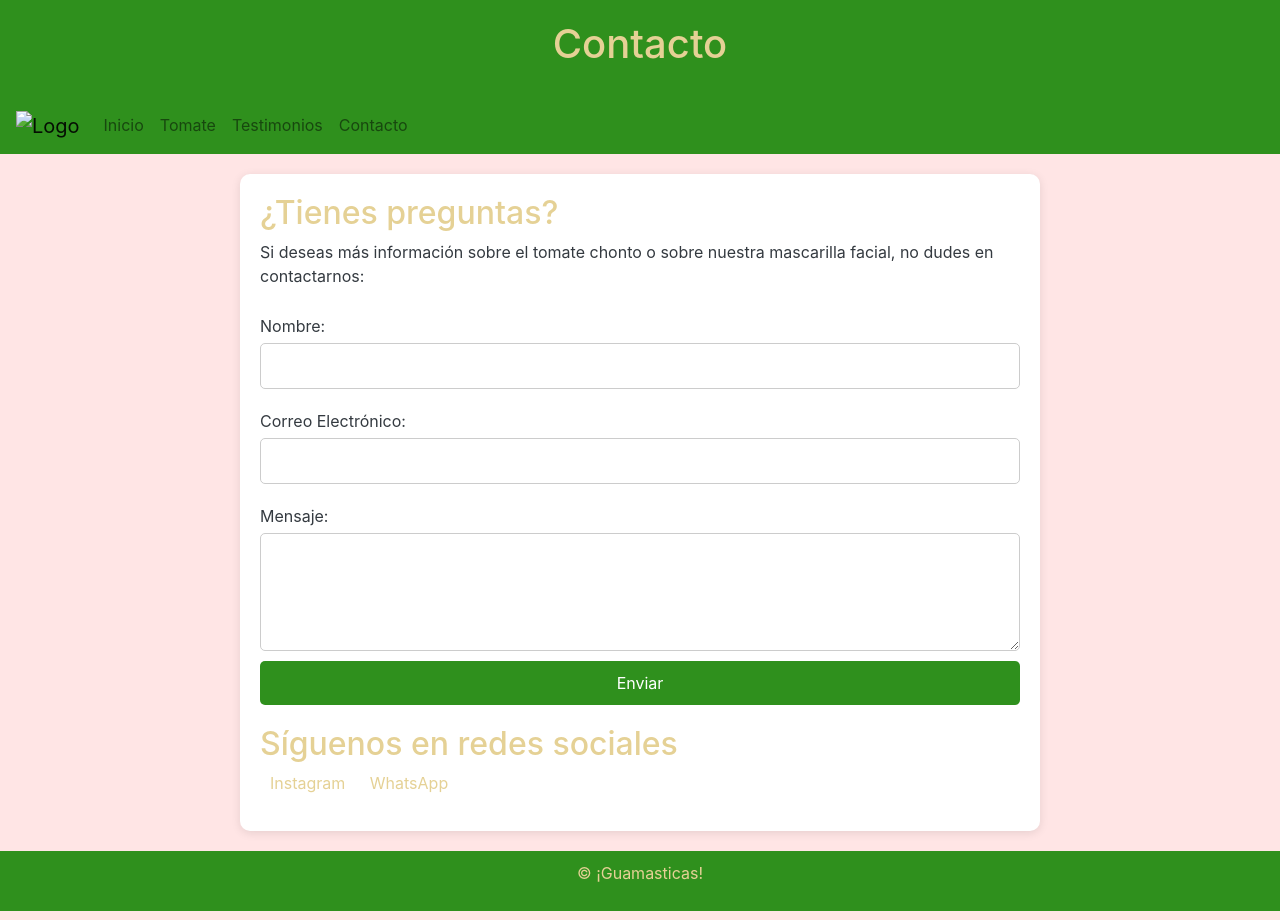
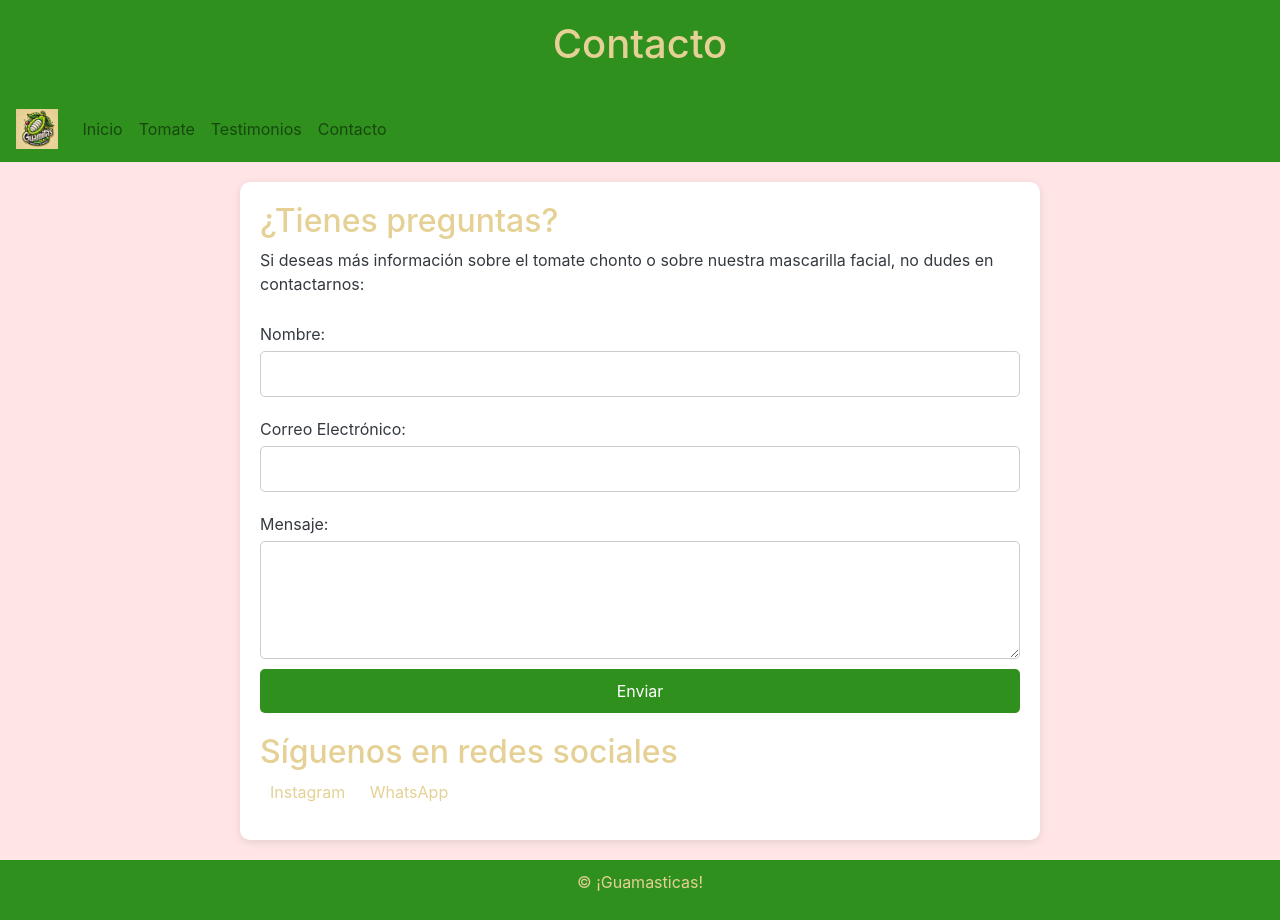
Before and after one commit to SimonBarrero/Gummady, a plain HTML site: page contactos.html in a window 1280 px wide. Drawn offline with nearby package versions, Linux system fonts and the light colour scheme.

Commit message:
Update contactos.html

```diff
--- a/contactos.html
+++ b/contactos.html
@@ -89,7 +89,7 @@
     </header>
     <nav class="navbar navbar-expand-lg navbar-light">
         <a class="navbar-brand" href="index.html">
-            <img src="logo.jpeg" alt="Logo" style="height: 40px;"> <!-- Logo en lugar de texto -->
+            <img src="Logo producto.png" alt="Logo" style="height: 40px;"> <!-- Logo en lugar de texto -->
         </a>
         <button class="navbar-toggler" type="button" data-toggle="collapse" data-target="#navbarNav" aria-controls="navbarNav" aria-expanded="false" aria-label="Toggle navigation">
             <span class="navbar-toggler-icon"></span>
```
